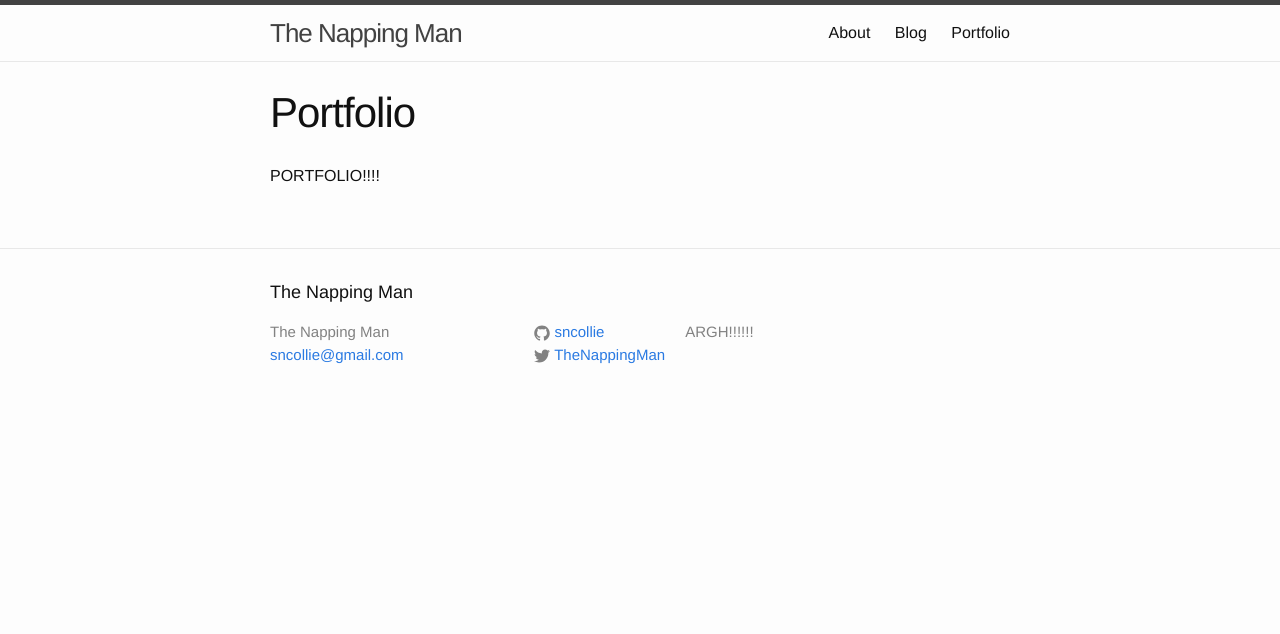
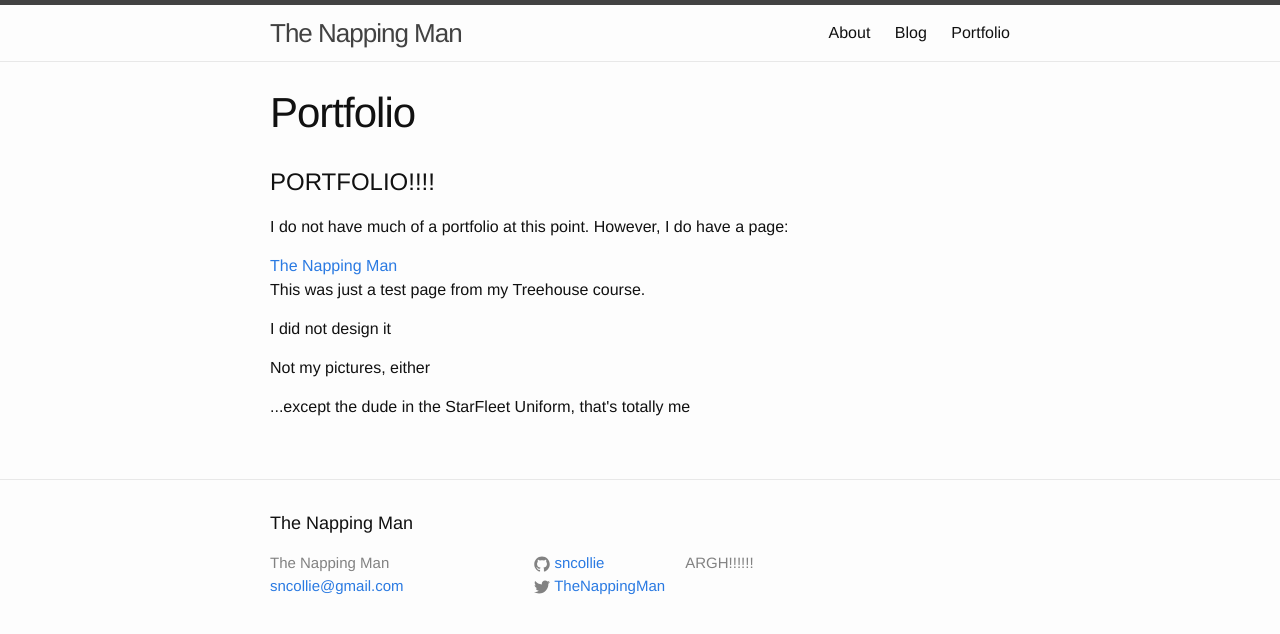
Before and after one commit to sncollie/sncollie.github.io, a Jekyll site: the page built from portfolio.md, in a window 1280 px wide. Shown: the top 634 px of the page. Built offline with Jekyll 4.4.1, drawn with Linux system fonts in a browser that asks for light colours.

Commit message:
Last attempt to show page on gitHub

```diff
--- a/portfolio.md
+++ b/portfolio.md
@@ -8,7 +8,13 @@ permalink: /portfolio/
 		<title>Steve</title>
 	</head>
 	<body>
-		<p>PORTFOLIO!!!!</p>
+		<h1>PORTFOLIO!!!!</h1>
+		<p>I do not have much of a portfolio at this point.  However, I do have a page:</p>
+		<a href="http://www.thenappingman.com">The Napping Man</a>
+		<p>This was just a test page from my Treehouse course.</p>
+		<p>I did not design it</p>
+		<P>Not my pictures, either</p>
+		<p>...except the dude in the StarFleet Uniform, that's totally me</p>
 	</body>
 
 </html>
```
Also changed, not shown: index.md (+6 -14 lines), 4 other files.
